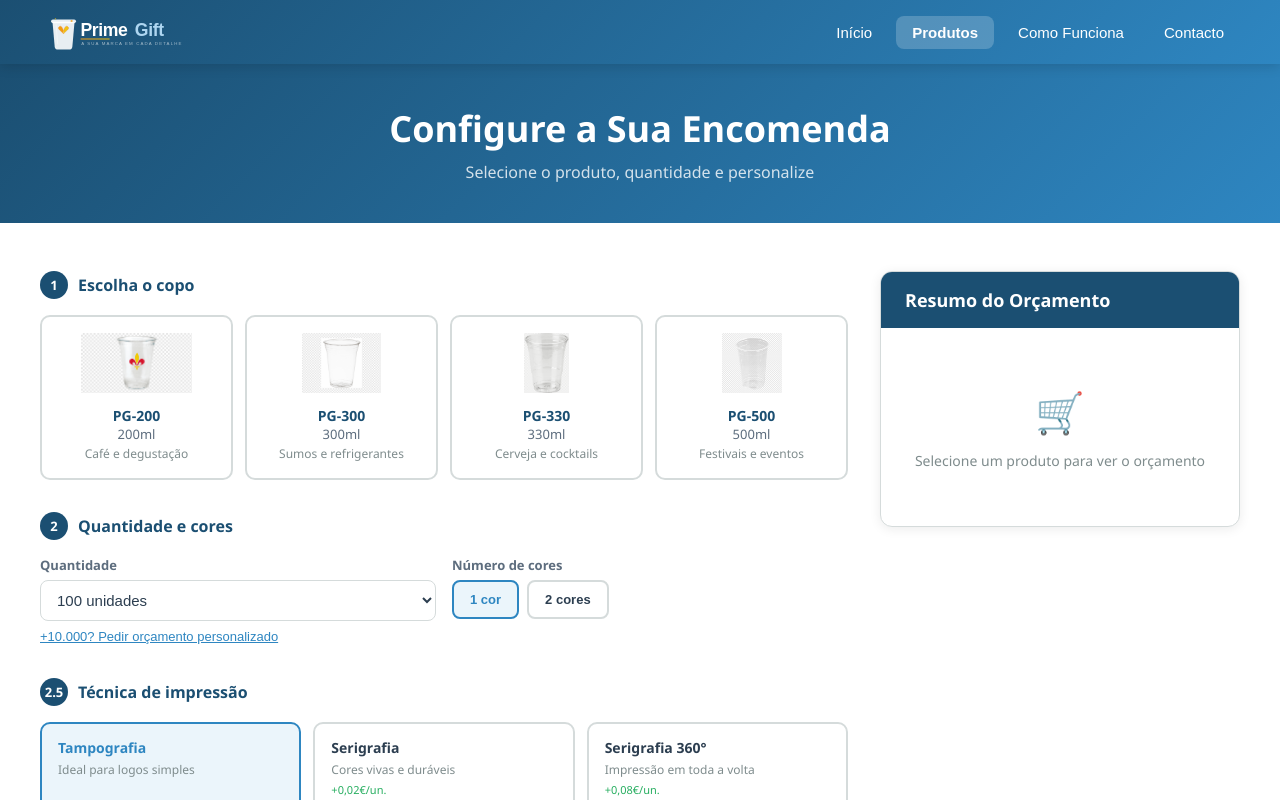
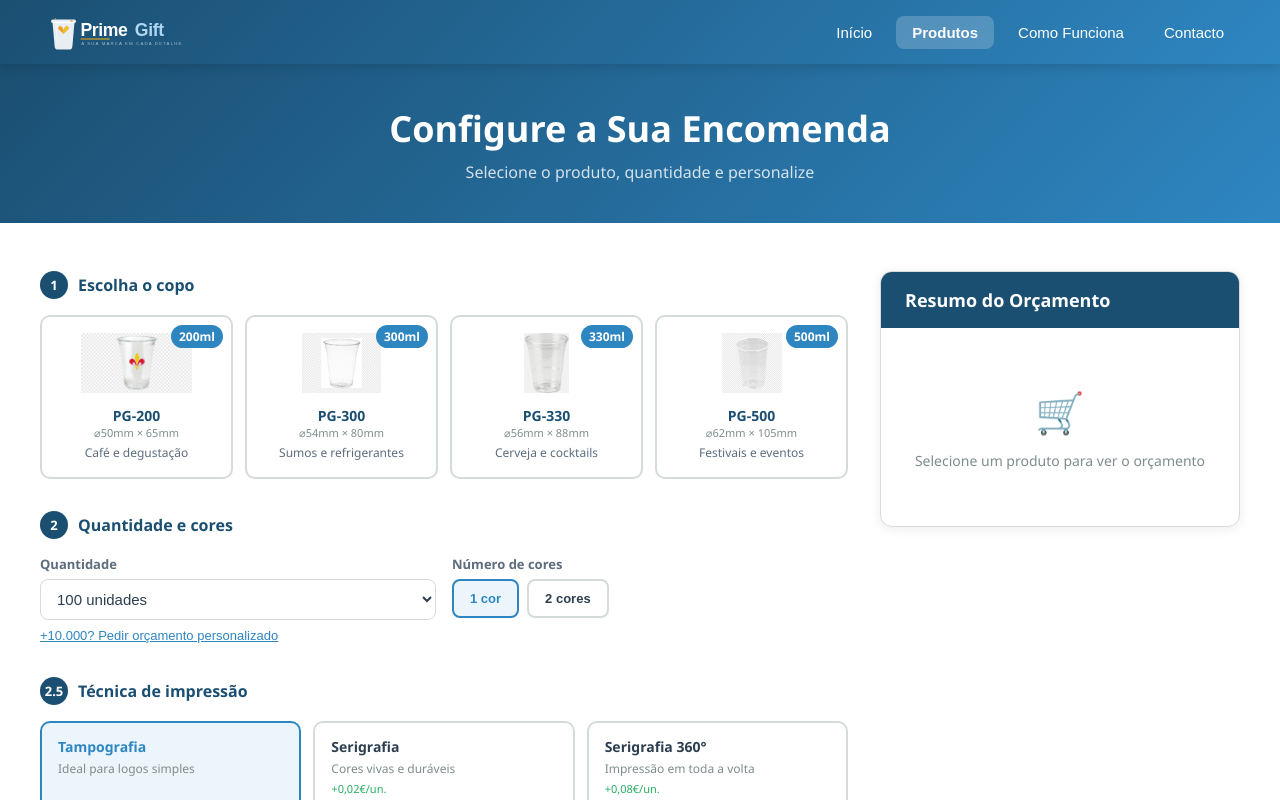
Before and after one commit to rubenferreirasilva/primegift, a Next.js app: page / in a window 1280 px wide. Both pictures are taken after a click on the button "Produtos". Shown: the top 800 px of the page. Built offline with nearby package versions, Linux system fonts and the light colour scheme.

Commit message:
Tamanho do copo (ml) visível no mockup e cards

```diff
--- a/app/page.tsx
+++ b/app/page.tsx
@@ -395,11 +395,14 @@ function ProductsPage({ goToContact }: { goToContact: () => void }) {
               <div style={{ display: 'flex', flexWrap: 'wrap', gap: 12 }}>
                 {PRODUCTS.map(p => (
                   <div key={p.id} onClick={() => setSelectedProduct(p.id)}
-                    style={{ flex: '1 1 130px', maxWidth: 160, padding: 16, borderRadius: 10, border: `2px solid ${selectedProduct === p.id ? C.accent : C.border}`, background: selectedProduct === p.id ? C.lightBg : C.white, cursor: 'pointer', textAlign: 'center', transition: 'all 0.2s' }}>
+                    style={{ flex: '1 1 130px', maxWidth: 160, padding: 16, borderRadius: 10, border: `2px solid ${selectedProduct === p.id ? C.accent : C.border}`, background: selectedProduct === p.id ? C.lightBg : C.white, cursor: 'pointer', textAlign: 'center', transition: 'all 0.2s', position: 'relative' }}>
+                    <div style={{ position: 'absolute', top: 8, right: 8, background: C.accent, color: C.white, padding: '3px 8px', borderRadius: 12, fontSize: 12, fontWeight: 700 }}>
+                      {p.capacity}
+                    </div>
                     <CupImage product={p} size={60} />
                     <div style={{ fontWeight: 700, fontSize: 14, color: C.primary, marginTop: 8 }}>{p.name}</div>
-                    <div style={{ fontSize: 13, color: C.textSec }}>{p.capacity}</div>
-                    <div style={{ fontSize: 12, color: C.textMuted, marginTop: 2 }}>{p.description}</div>
+                    <div style={{ fontSize: 11, color: C.textMuted }}>⌀{p.cupTopW}mm × {p.cupHeight}mm</div>
+                    <div style={{ fontSize: 12, color: C.textSec, marginTop: 4 }}>{p.description}</div>
                   </div>
                 ))}
               </div>
@@ -554,10 +557,16 @@ function ProductsPage({ goToContact }: { goToContact: () => void }) {
                 {product ? (
                   <>
                     <div style={{ display: 'flex', gap: 16, alignItems: 'center', marginBottom: 20, paddingBottom: 20, borderBottom: `1px solid ${C.border}` }}>
-                      <CupImage product={product} size={50} />
+                      <div style={{ position: 'relative' }}>
+                        <CupImage product={product} size={60} />
+                        <div style={{ position: 'absolute', bottom: -4, left: '50%', transform: 'translateX(-50%)', background: C.accent, color: C.white, padding: '2px 8px', borderRadius: 10, fontSize: 11, fontWeight: 700, whiteSpace: 'nowrap' }}>
+                          {product.capacity}
+                        </div>
+                      </div>
                       <div>
-                        <div style={{ fontWeight: 700, color: C.text }}>{product.name} — {product.capacity}</div>
+                        <div style={{ fontWeight: 700, color: C.text, fontSize: 16 }}>{product.name}</div>
                         <div style={{ fontSize: 13, color: C.textSec }}>{product.description}</div>
+                        <div style={{ fontSize: 11, color: C.textMuted, marginTop: 2 }}>⌀{product.cupTopW}mm × {product.cupHeight}mm</div>
                       </div>
                     </div>
                     <div style={{ display: 'flex', flexDirection: 'column', gap: 10, fontSize: 14 }}>
```
